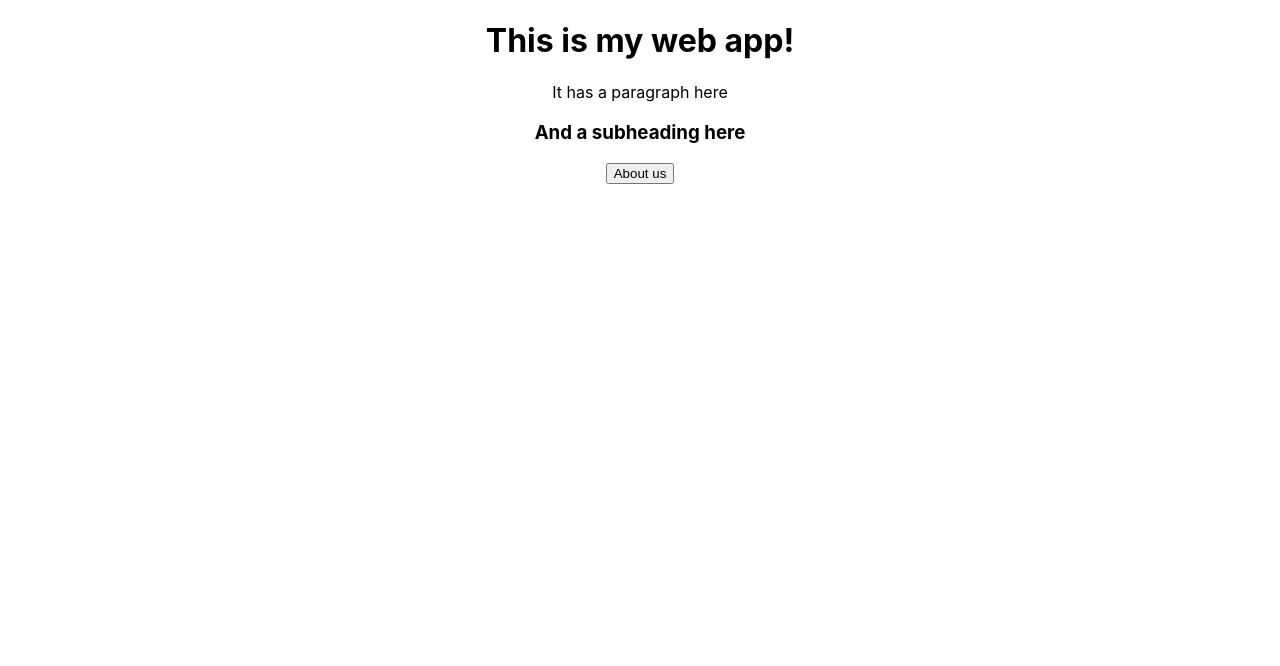
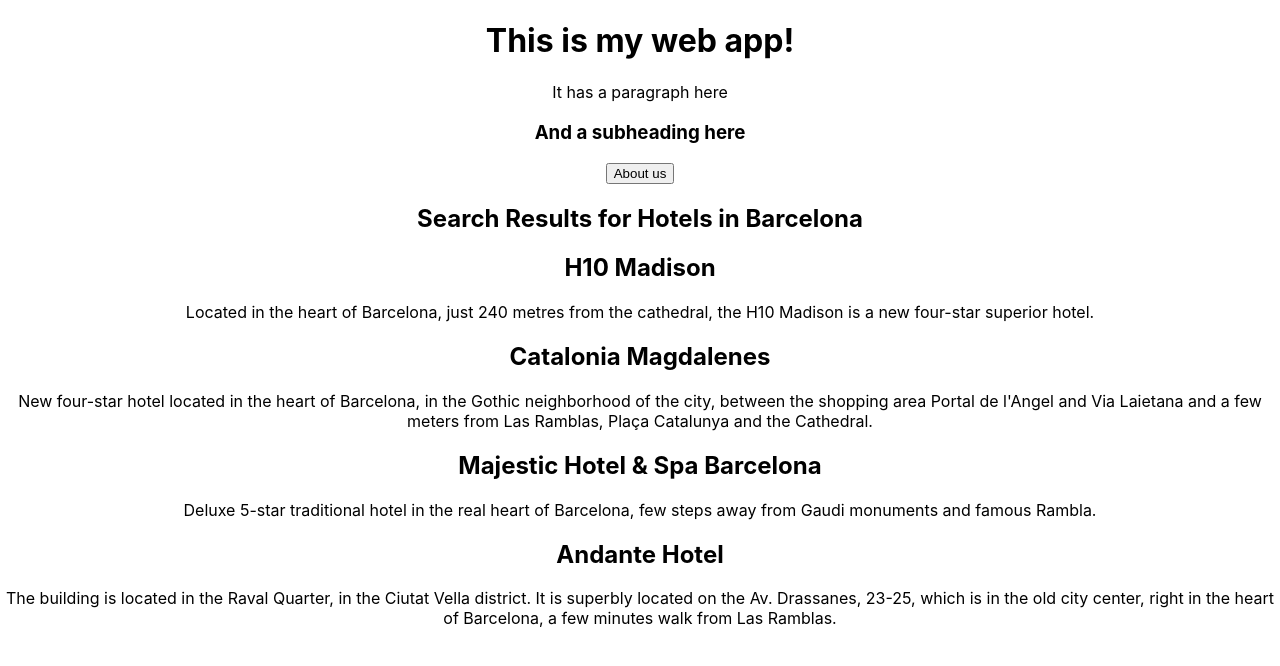
Before and after one commit to jiasidhugill/wcs-react-tutorial, a React (Create React App) app: page / in a window 1280 px wide. Shown: the top 666 px of the page. Built offline with nearby package versions, Linux system fonts and the light colour scheme.

Commit message:
final commit for WCS tutorial

```diff
--- a/src/App.js
+++ b/src/App.js
@@ -2,6 +2,7 @@
 import './App.css';
 import { BrowserRouter as Router, Route, Routes, useNavigate } from 'react-router-dom';
 import About from './pages/about';
+import Result from './components/search-result'; // import your result component
 
 function Home() {
     const navigate = useNavigate();
@@ -10,12 +11,44 @@
         navigate('/about');
     };
 
+    const data = [ // this is the data we'll use on our web page
+        {
+            'title': 'H10 Madison',
+            'description': `Located in the heart of Barcelona, just 240 metres from the cathedral,
+                            the H10 Madison is a new four-star superior hotel.`,
+        },
+        {
+            'title': 'Catalonia Magdalenes',
+            'description': `New four-star hotel located in the heart of Barcelona, in the Gothic
+                            neighborhood of the city, between the shopping area Portal de l'Angel
+                            and Via Laietana and a few meters from Las Ramblas, Plaça Catalunya
+                            and the Cathedral.`,
+        },
+        {
+            'title': 'Majestic Hotel & Spa Barcelona',
+            'description': `Deluxe 5-star traditional hotel in the real heart of Barcelona, few
+            steps away from Gaudi monuments and famous Rambla.`,
+        },
+        {
+            'title': 'Andante Hotel',
+            'description': `The building is located in the Raval Quarter, in the Ciutat Vella district.
+            It is superbly located on the Av. Drassanes, 23-25, which is in the old city center, right
+            in the heart of Barcelona, a few minutes walk from Las Ramblas.`,
+        },
+    ]
+
     return (
         <div className="App">
             <h1>This is my web app!</h1>
             <p>It has a paragraph here</p>
             <h3>And a subheading here</h3>
             <button onClick={goToAbout}>About us</button>
+            <h2>Search Results for Hotels in Barcelona</h2>
+            {
+                data.map((item) => { // .map loops through each item in a list
+                    return <Result title={item.title} summary={item.description}/>
+                })
+            }
         </div>
     );
 }
```
Lines whose indentation alone changed are shown as unchanged.
